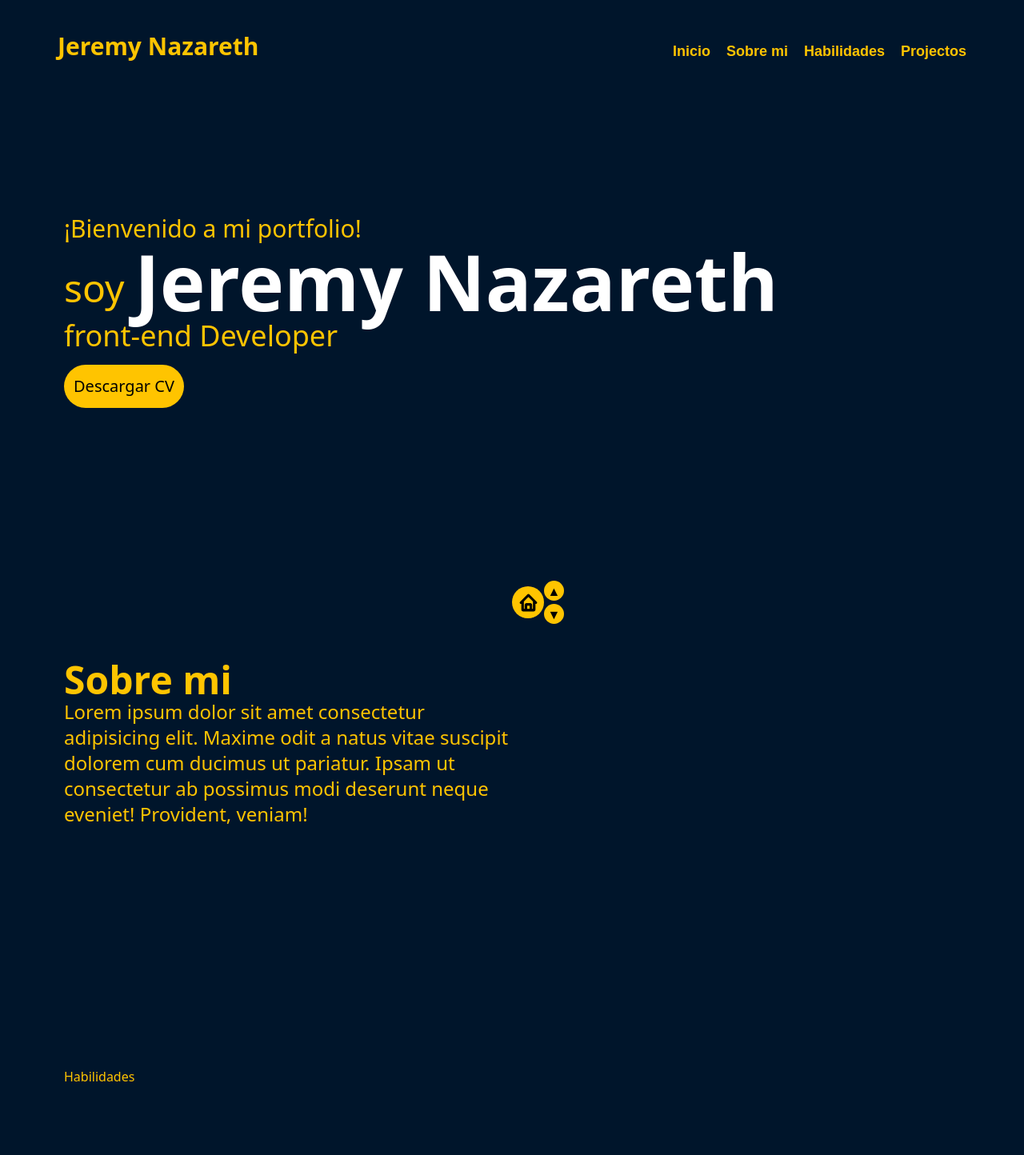
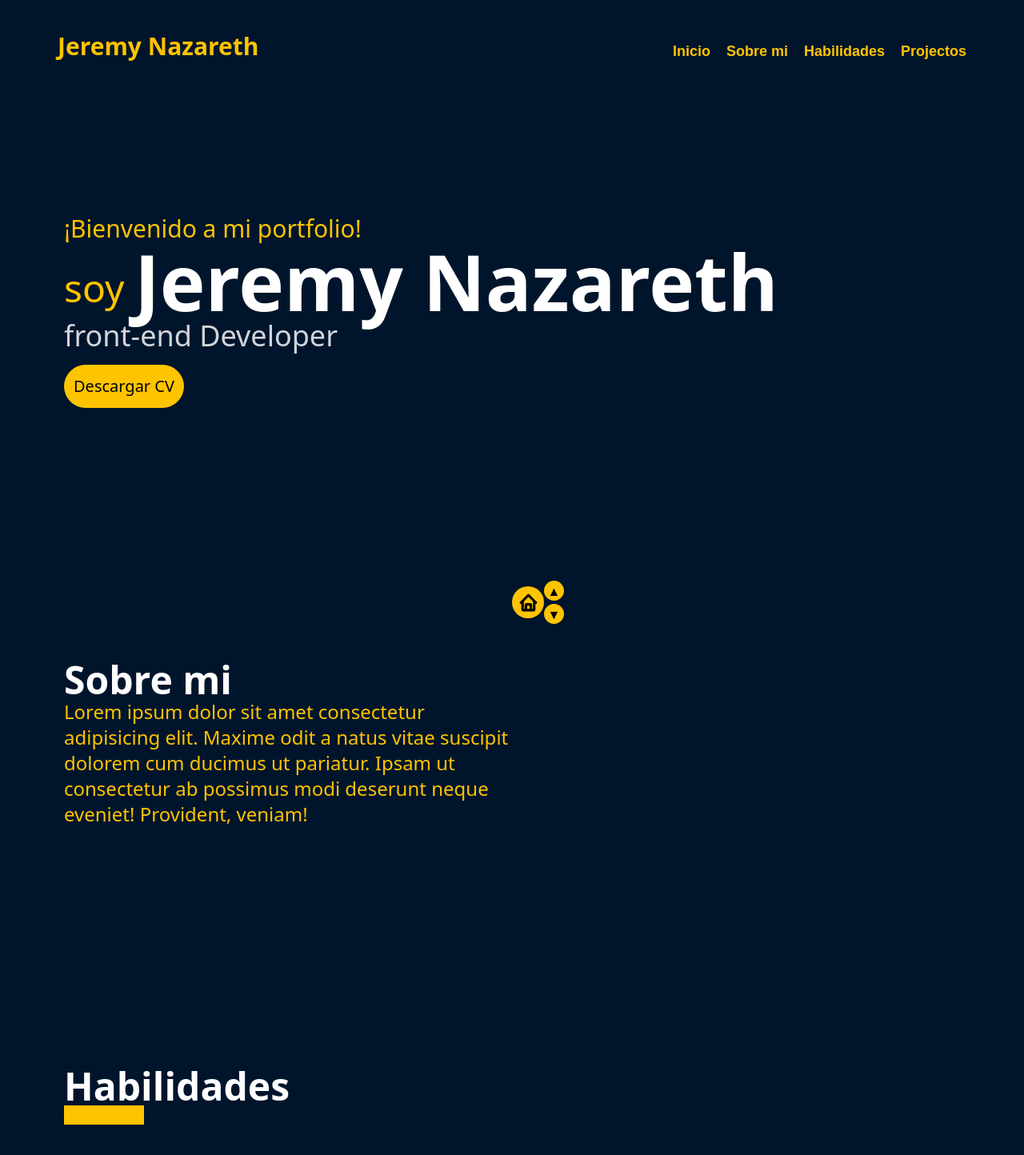
Before and after one commit to JeremyNazareth/portfolio, a Next.js app: page / in a window 1280 px wide. Shown: the top 1444 px of the page at 80% size. Built offline with nearby package versions, Linux system fonts and the light colour scheme; a web font is replaced by a local one.

Commit message:
chore: add content to sections and more semantics fixes

```diff
--- a/app/globals.css
+++ b/app/globals.css
@@ -23,6 +23,7 @@
    color: black;
   }
 }
+
 html {
   scroll-behavior: smooth;
 }
@@ -32,7 +33,7 @@ body {
   color: #ffc400;
 }
 
-article{
+section {
   margin-bottom: 300px;
 }
 
--- a/app/page.tsx
+++ b/app/page.tsx
@@ -3,15 +3,15 @@ import { BiHome } from "react-icons/bi";
 export default function Page(){
     return(
         <>
-        <article id="home" className="mt-35 scroll-m-80">
+        <section id="home" className="mt-35 scroll-m-80">
             <h1 className="text-3xl">¡Bienvenido a mi portfolio!</h1>
             <div className="flex text-5xl items-end">
                 <p className="flex-initial leading-20">soy&nbsp;</p>
                 <p className="text-8xl text-white font-bold flex-initial">Jeremy Nazareth</p>
             </div>
-            <p className="text-4xl">front-end Developer</p>
+            <p className="text-4xl text-gray-300">front-end Developer</p>
             <button className="secondary-text bg-secondary p-3 rounded-full my-4">Descargar CV</button>
-        </article>
+        </section>
 
         <div className="fixed flex items-center left-1/2 bottom-5">
             <a className="bg-secondary text-black rounded-full h-10 w-10 flex" href="#home"><div className="mx-auto my-auto"><BiHome size={25} strokeWidth={1}/></div></a>
@@ -21,16 +21,19 @@ export default function Page(){
             </div>
         </div>
 
-        <article id="about">
-            <h1 className="text-5xl font-bold">Sobre mi</h1>
+        <section id="about">
+            <h1 className="text-5xl font-bold text-white">Sobre mi</h1>
             <h2 className="text-2xl w-1/2">Lorem ipsum dolor sit amet consectetur adipisicing elit. Maxime odit a natus vitae suscipit dolorem cum ducimus ut pariatur. Ipsam ut consectetur ab possimus modi deserunt neque eveniet! Provident, veniam!</h2>
-        </article>
-        <article id="skills">
+        </section>
+        <section id="skills">
 
-        </article>
-        <article id="projects">
-            <h1>Habilidades</h1>
-        </article>
+        </section>
+        <section id="projects">
+            <h1 className="text-5xl font-bold text-white">Habilidades</h1>
+            <div className="bg-secondary w-25">
+                <h1>texto</h1>
+            </div>
+        </section>
         </>
     )
 }
```
